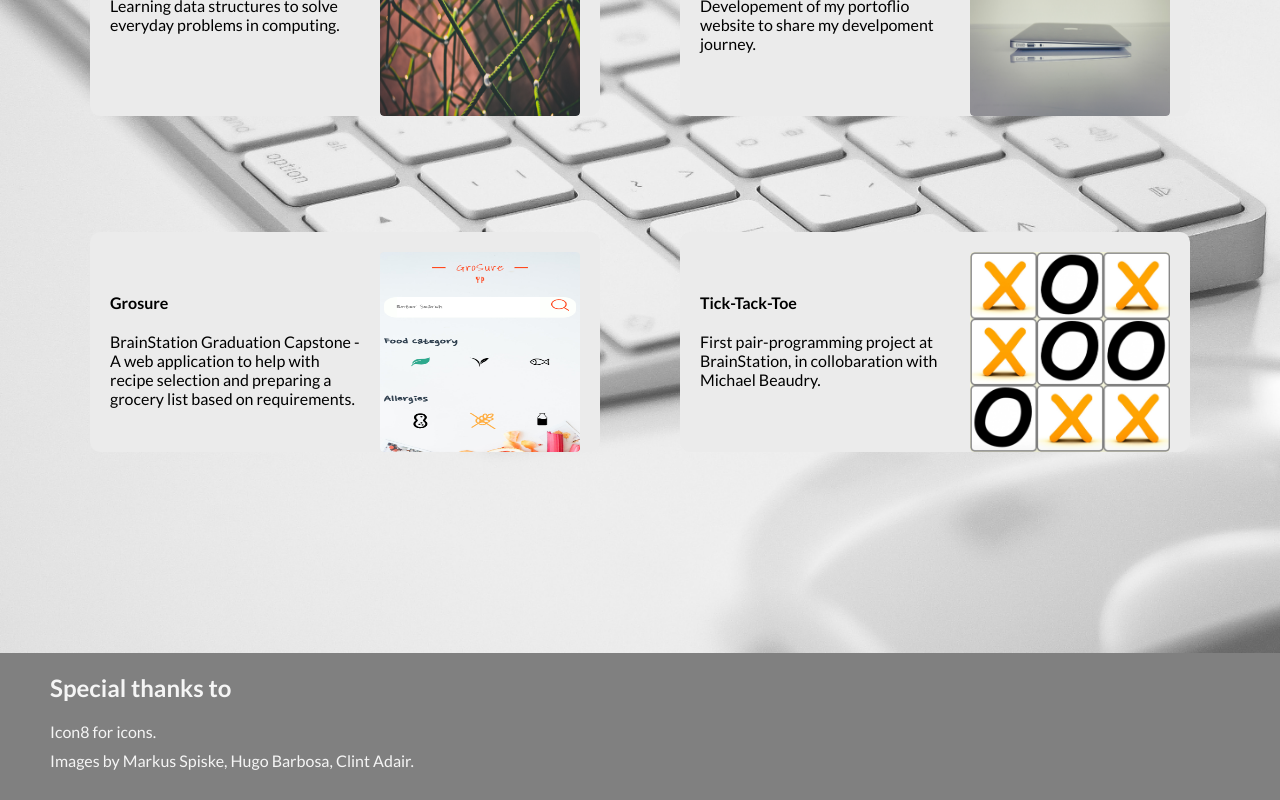
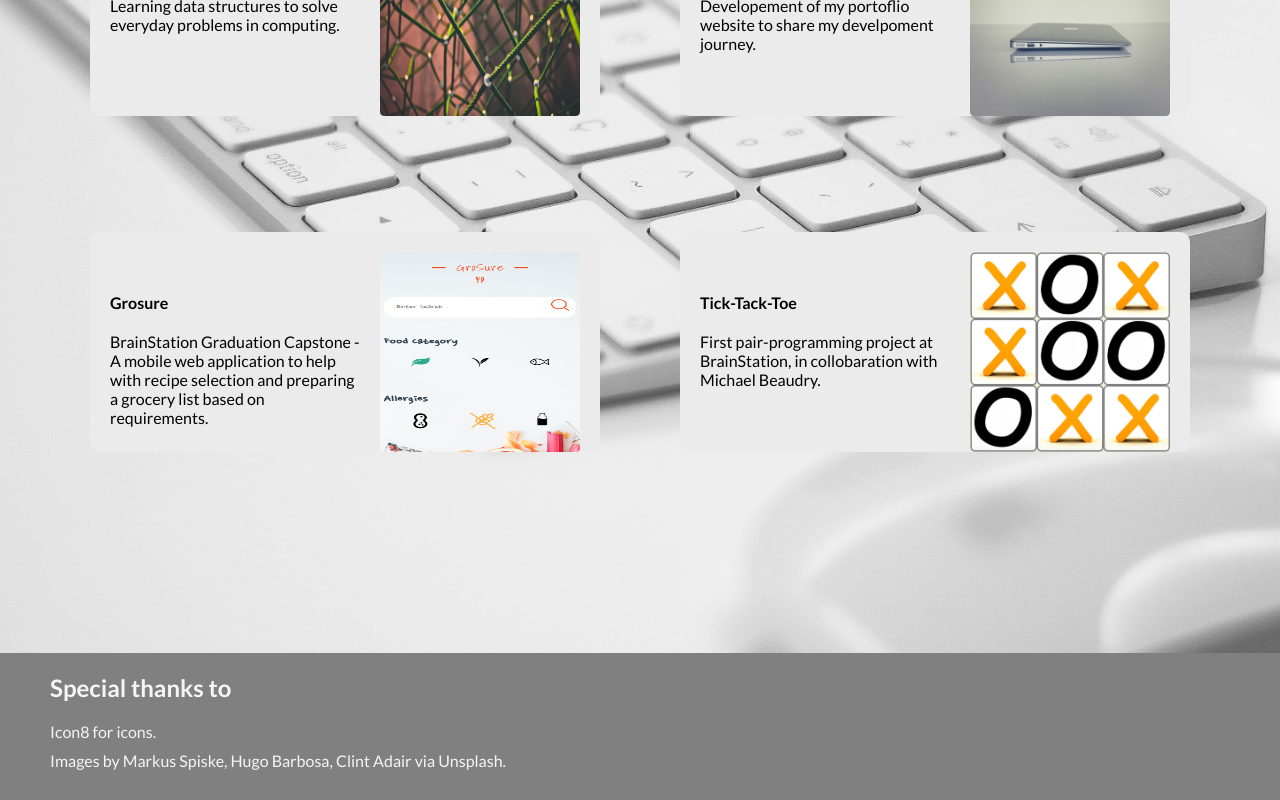
Before and after one commit to sahibak/Portfolio_Site, a React (Create React App) app: page / in a window 1280 px wide. Shown: the part 1847-2647 px from the top of the page. Built offline with nearby package versions, Linux system fonts and the light colour scheme.

Commit message:
updating capstone descrp, updating footer to add unsplash

```diff
--- a/src/Components/Footer/footer.js
+++ b/src/Components/Footer/footer.js
@@ -41,7 +41,16 @@ export default class Footer extends React.Component {
             target="_blank"
             rel="noopener noreferrer"
           >
-            Clint Adair.
+            Clint Adair
+          </a>{" "}
+          via{" "}
+          <a
+            className="footer-link"
+            href="https://unsplash.com"
+            target="_blank"
+            rel="noopener noreferrer"
+          >
+            Unsplash.
           </a>
         </li>
       </ul>
--- a/src/Components/Projects/projects.js
+++ b/src/Components/Projects/projects.js
@@ -26,7 +26,7 @@ export default class Projects extends React.Component {
     {
       name: "Grosure",
       description:
-        "BrainStation Graduation Capstone - A web application to help with recipe selection and preparing a grocery list based on requirements.",
+        "BrainStation Graduation Capstone - A mobile web application to help with recipe selection and preparing a grocery list based on requirements.",
       image: { Grosure },
       link: "https://github.com/sahibak/Capstone"
     },
```
